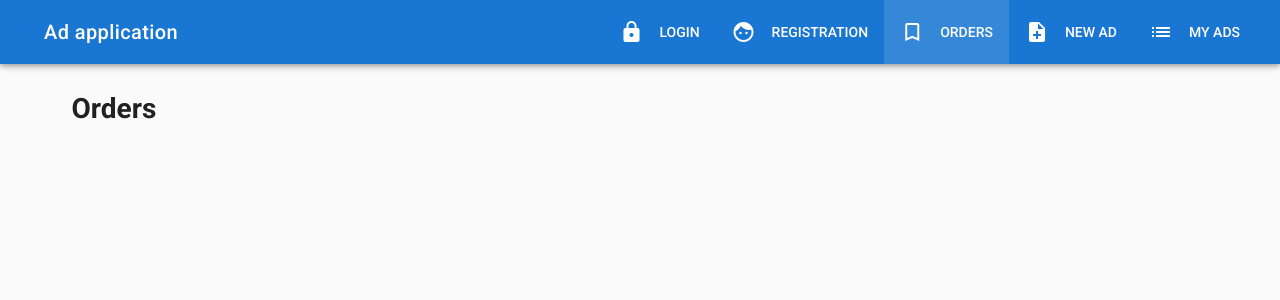
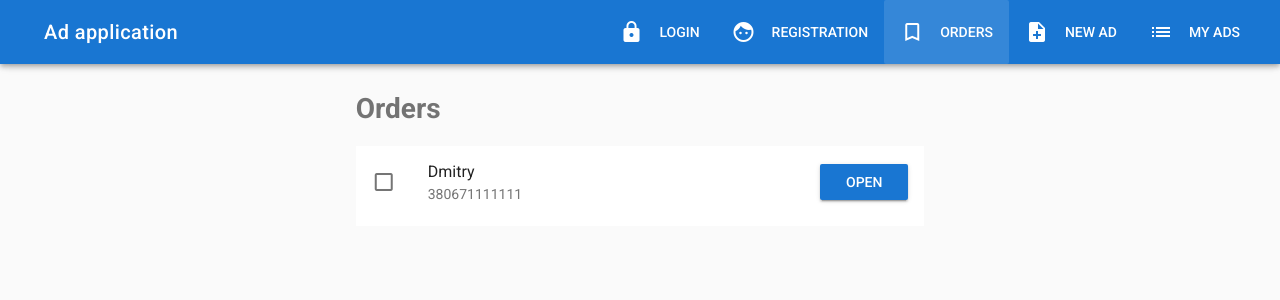
Before and after one commit to Dymonius/ad-project, a Vue app: page /orders in a window 1280 px wide. Shown: the top 300 px of the page. Built offline with nearby package versions, Linux system fonts and the light colour scheme.

Commit message:
Orders was added

```diff
--- a/src/components/User/Orders.vue
+++ b/src/components/User/Orders.vue
@@ -1,8 +1,32 @@
 <template>
   <v-container>
     <v-layout row>
-      <v-flex xs12>
-        <h1>Orders</h1>
+      <v-flex xs12 sm6 offset-sm3>
+        <h1 class="text--secondary mb-3">Orders</h1>
+        <v-list two-line subheader>
+          <v-list-tile avatar
+                       v-for="order in orders"
+                       :key="order.id"
+          >
+            <v-list-tile-action>
+              <v-checkbox
+                color="success"
+                :input-value="order.done"
+                @change="markDone(order)"
+              ></v-checkbox>
+            </v-list-tile-action>
+            <v-list-tile-content @click="notifications = !notifications">
+              <v-list-tile-title>{{order.name}}</v-list-tile-title>
+              <v-list-tile-sub-title>{{order.phone}}</v-list-tile-sub-title>
+            </v-list-tile-content>
+            <v-list-tile-action>
+              <v-btn
+                class="primary"
+                :to="'/ad/' + order.adId"
+              >Open</v-btn>
+            </v-list-tile-action>
+          </v-list-tile>
+        </v-list>
       </v-flex>
     </v-layout>
   </v-container>
@@ -11,7 +35,22 @@
 <script>
   export default {
     data () {
-      return {}
+      return {
+        orders: [
+          {
+            id: 'fds3',
+            name: 'Dmitry',
+            phone: '380671111111',
+            adId: '123',
+            done: false
+          }
+        ]
+      }
+    },
+    methods: {
+      markDone (order) {
+        order.done = true
+      }
     }
   }
 </script>
```
